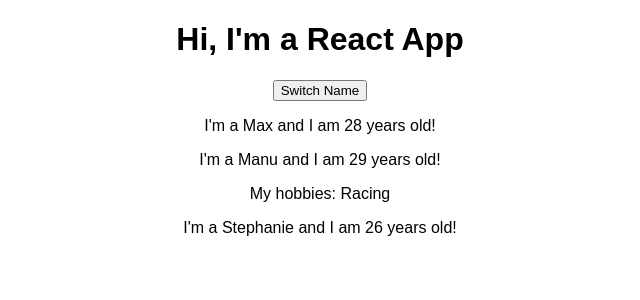
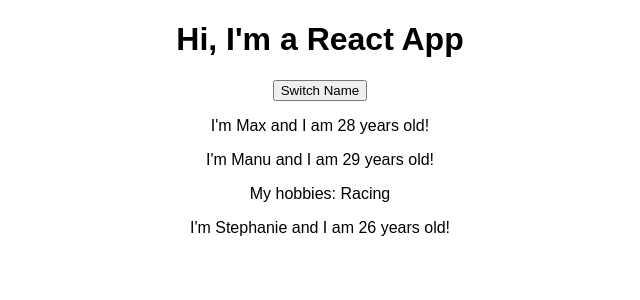
Before and after one commit to MMcClure11/react-complete-guide, a React (Create React App) app: page / in a window 1280 px wide. Shown: the top 300 px of the page, without its empty margins (320-960 px from the left). Built offline with nearby package versions, Linux system fonts and the light colour scheme.

Commit message:
Add notes on passing functions as props to children

```diff
--- a/src/App.js
+++ b/src/App.js
@@ -12,11 +12,11 @@
     ]
   });
 
-  const switchNameHandler = () => {
+  const switchNameHandler = (newName) => {
     // console.log('Was clicked!')
     setPersonsState({
       persons: [
-        { name: 'Maximilian', age: 28 },
+        { name: newName, age: 28 },
         { name: 'Manu', age: 29 },
         { name: 'Stephanie', age: 27 }
       ]
@@ -27,10 +27,19 @@
   return (
     <div className="App">
       <h1>Hi, I'm a React App</h1>
-      <button onClick={ switchNameHandler }>Switch Name</button>
-      <Person name={ personsState.persons[0].name } age={ personsState.persons[0].age }/>
-      <Person name={ personsState.persons[1].name } age={ personsState.persons[1].age }>My hobbies: Racing</Person>
-      <Person name={ personsState.persons[2].name }  age={ personsState.persons[2].age } />
+      <button onClick={ () => switchNameHandler('Maximilian!!') }>Switch Name</button>
+      {/* the above anonymous arrow function can be inefficient */}
+      <Person
+        name={ personsState.persons[0].name }
+        age={ personsState.persons[0].age }/>
+      <Person
+        name={ personsState.persons[1].name }
+        age={ personsState.persons[1].age }
+        click={ switchNameHandler.bind(this, 'MAX!') }>My hobbies: Racing</Person>
+        {/* recommend using .bind this to improbe performance */}
+      <Person
+        name={ personsState.persons[2].name }
+        age={ personsState.persons[2].age } />
     </div>
   );
   // return React.createElement('div', {className: 'App'}, React.createElement('h1', null, 'Hi, I\'m a React App!!!'));
--- a/src/Person/Person.js
+++ b/src/Person/Person.js
@@ -3,7 +3,7 @@
 const person = (props) => {
   return (
     <div>
-      <p>I'm a { props.name } and I am { props.age } years old!</p>
+      <p onClick={ props.click }>I'm { props.name } and I am { props.age } years old!</p>
       <p>{ props.children }</p>
     </div>
   )
```
